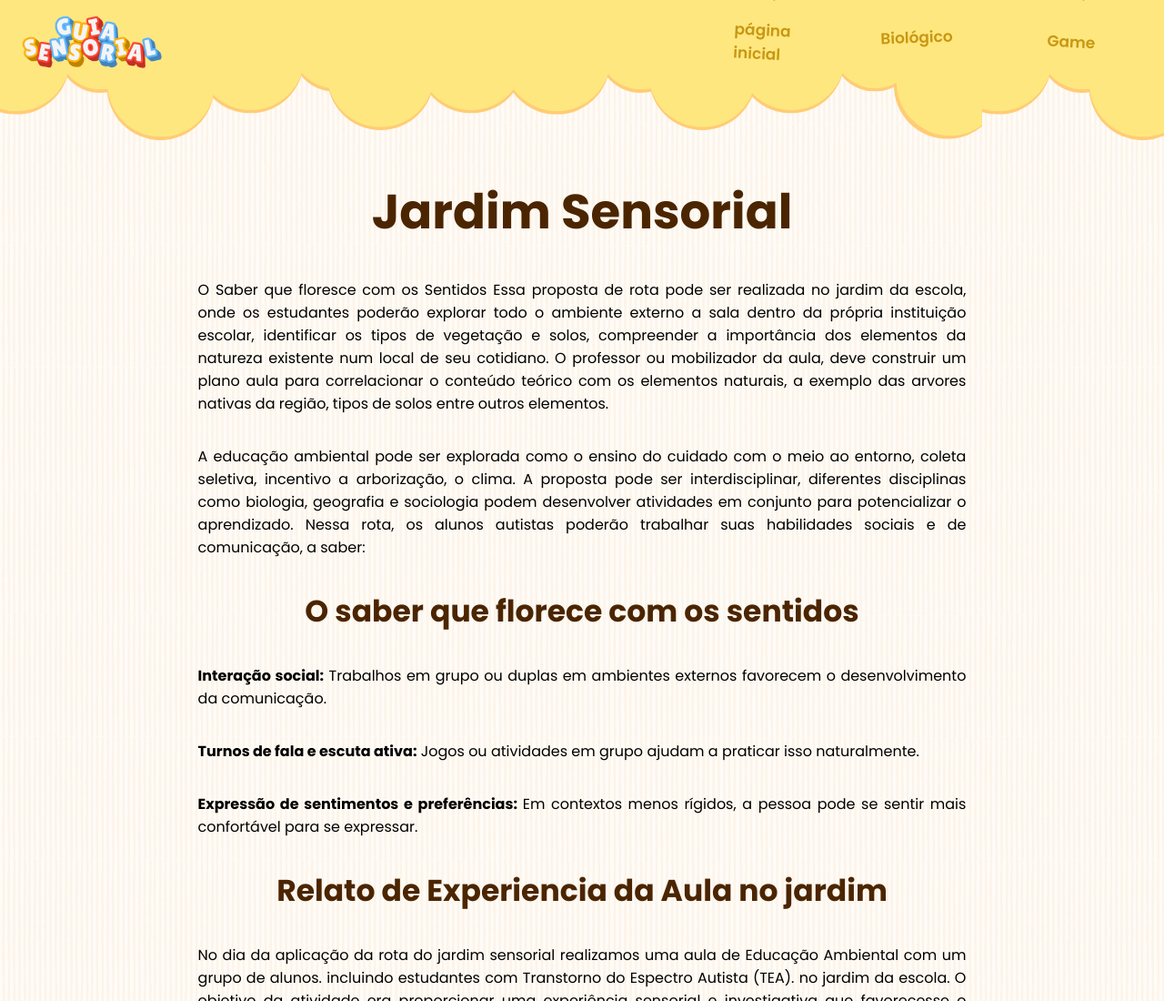
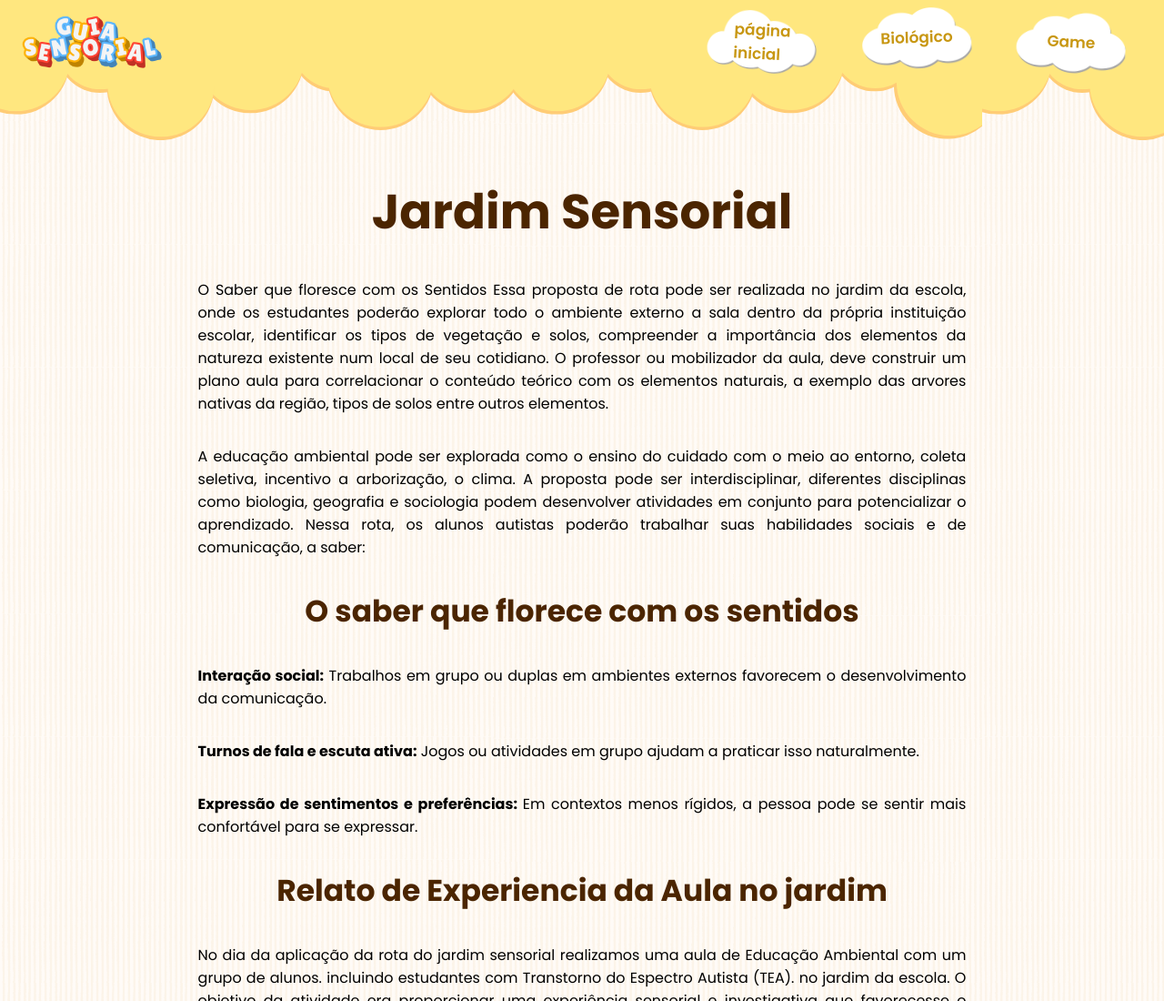
Before and after one commit to Guilherme-silva-teixeira/SensorialGuide, a plain HTML site: page jardim/jardim.html in a window 1280 px wide. Shown: the top 1100 px of the page at 91% size. Drawn offline with Linux system fonts and the light colour scheme; files whose address does not match are found by name.

Commit message:
Add files via upload

```diff
--- a/jardim/jardim.html
+++ b/jardim/jardim.html
@@ -18,11 +18,11 @@
         <div id="left"><img src="edLogo.png" id="logo"></div>
         <div id="right">
              <div id="link">
-            <img src="/main/test/img/cloud1.png" alt="sobre o projeto" class="cloud" />
-            <a href="/main/test/index.html" class="link">página <div></div> inicial</a>
+            <img src="img/cloud1.png" alt="sobre o projeto" class="cloud" />
+            <a href="test/index.html" class="link">página <div></div> inicial</a>
           </div>
           <div id="link">
-            <img src="/main/test/img/cloud2.png" alt="sobre o projeto" class="cloud" />
+            <img src="img/cloud2.png" alt="sobre o projeto" class="cloud" />
             <a href="#" class="link">Biológico</a>
           </div>
           <!--<div id="link">
@@ -31,7 +31,7 @@
           </div>-->
           <div id="gameButtonLink">
             <div id="link">
-                <img src="/main/test/img/cloud2.png" alt="sobre o projeto" class="cloud" />
+                <img src="img/cloud2.png" alt="sobre o projeto" class="cloud" />
                 <a href="#" class="link">Game</a>
             </div>
           </div>
```
Also changed, not shown: index.html (+1 -1 lines).
